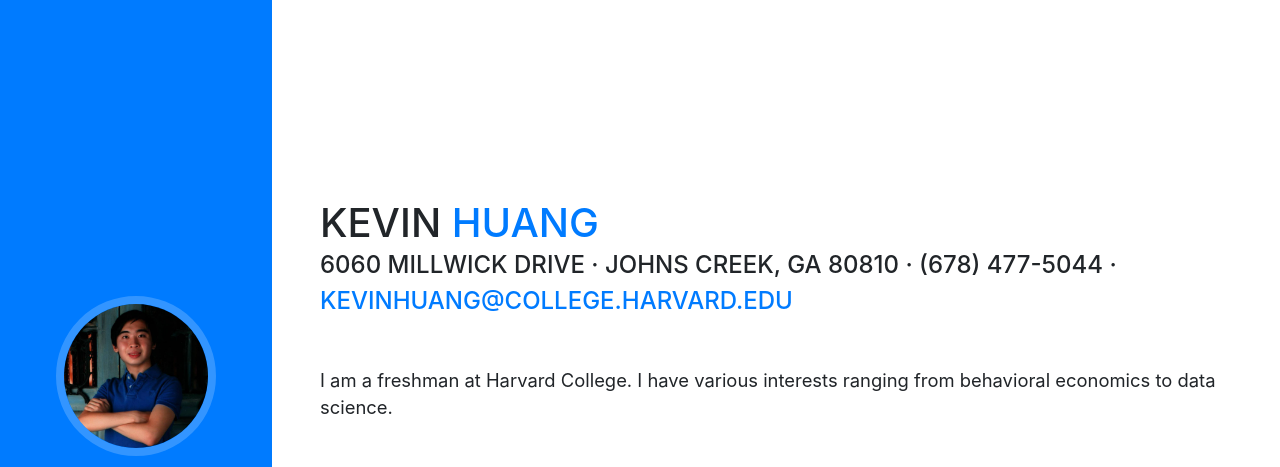
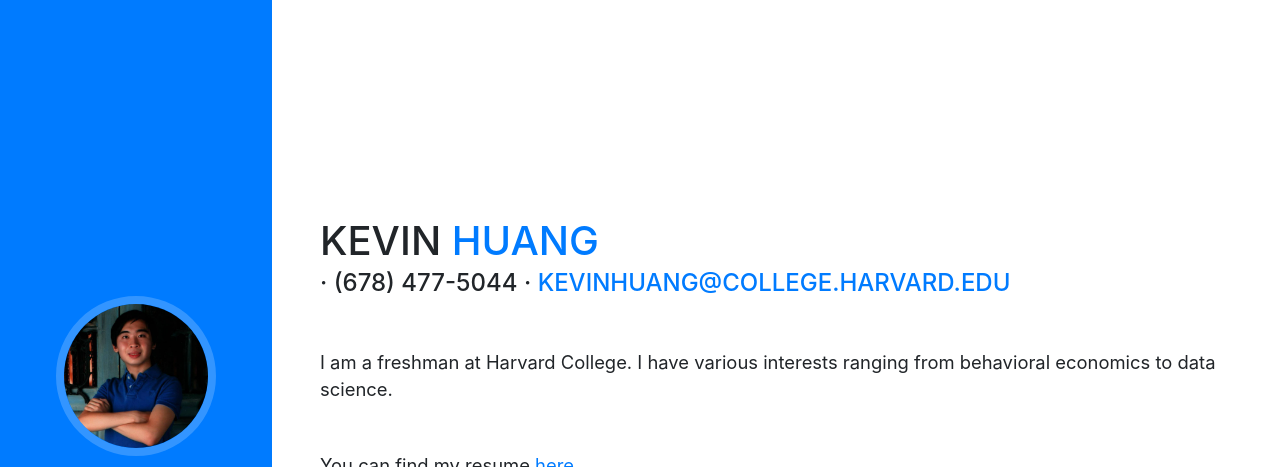
Before and after one commit to kh2026/kh2026.github.io, a website with bundled scripts: page index.html in a window 1280 px wide. Shown: the top 467 px of the page. Built offline with nearby package versions, Linux system fonts and the light colour scheme; a web font is replaced by a local one.

Commit message:
Update index.html

```diff
--- a/index.html
+++ b/index.html
@@ -68,7 +68,7 @@
           <h1 class="mb-0">Kevin
             <span class="text-primary">Huang</span>
           </h1>
-          <div class="subheading mb-5">6060 Millwick Drive · Johns Creek, GA 80810 · (678) 477-5044 ·
+          <div class="subheading mb-5"> · (678) 477-5044 ·
             <a href="mailto:name@email.com">kevinhuang@college.harvard.edu</a>
           </div>
           <p class="lead mb-5">I am a freshman at Harvard College. I have various interests ranging from behavioral economics to data science.</p>
```
